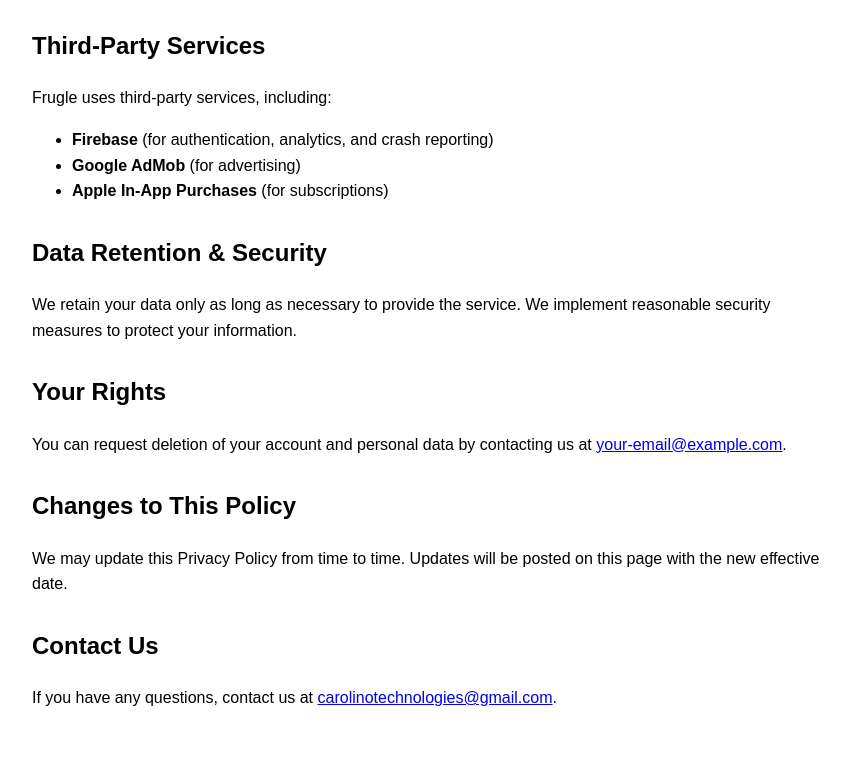
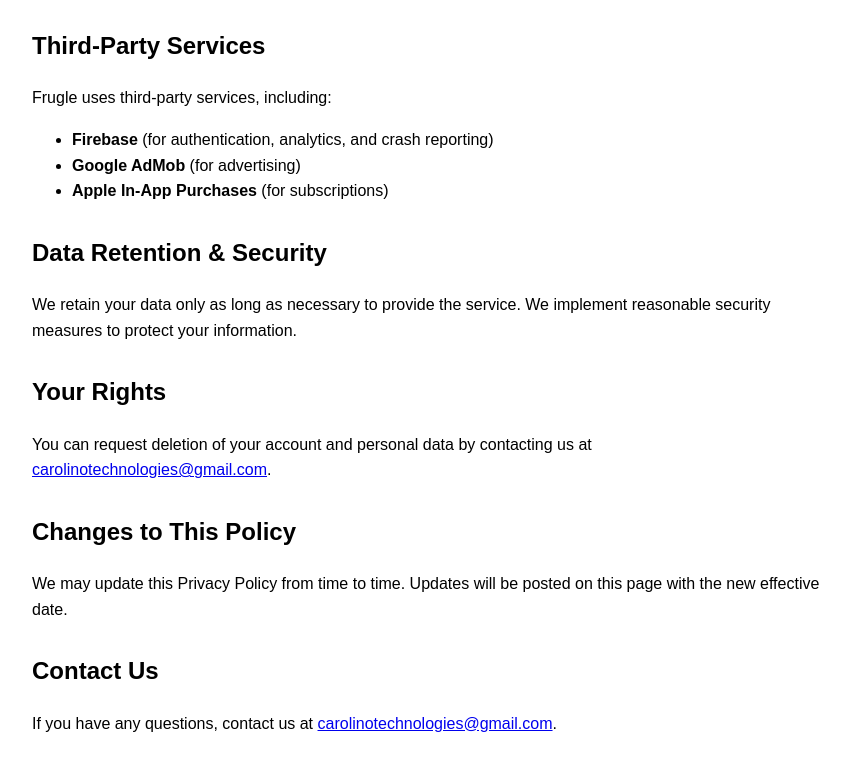
Before and after one commit to Carolino-Technologies/frugle-legal, a plain HTML site: page privacy.html in a window 1280 px wide. Shown: the part 580-1350 px from the top of the page, without its empty margins (208-1058 px from the left). Drawn offline with Linux system fonts and the light colour scheme.

Commit message:
Update privacy.html

```diff
--- a/privacy.html
+++ b/privacy.html
@@ -43,7 +43,7 @@
   <p>We retain your data only as long as necessary to provide the service. We implement reasonable security measures to protect your information.</p>
 
   <h2>Your Rights</h2>
-  <p>You can request deletion of your account and personal data by contacting us at <a href="mailto:your-email@example.com">your-email@example.com</a>.</p>
+  <p>You can request deletion of your account and personal data by contacting us at <a href="mailto:carolinotechnologies@gmail.com">carolinotechnologies@gmail.com</a>.</p>
 
   <h2>Changes to This Policy</h2>
   <p>We may update this Privacy Policy from time to time. Updates will be posted on this page with the new effective date.</p>
```
